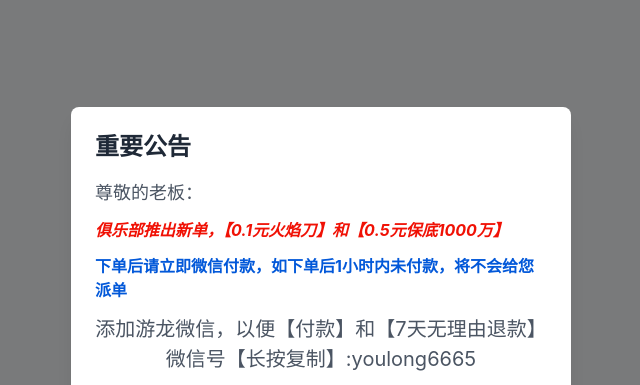
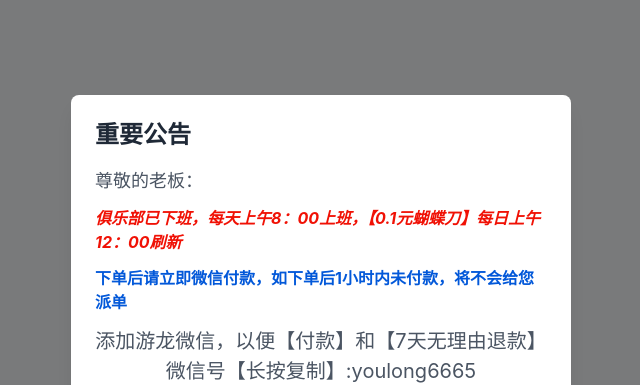
Before and after one commit to iill392/youlong666, a plain HTML site: page index.html in a window 1280 px wide. Shown: the top 385 px of the page, without its empty margins (319-959 px from the left). Drawn offline with nearby package versions, Linux system fonts and the light colour scheme.

Commit message:
Update index.html

```diff
--- a/index.html
+++ b/index.html
@@ -97,7 +97,7 @@
             <h2 class="text-2xl font-bold text-gray-800 mb-4">重要公告</h2>
             <div class="announcement-content text-gray-600 mb-6">
                 <p class="mb-3" style="font-size: 18px;">尊敬的老板：</p>
-                <p class="mb-3" style="font-size: 16px; font-weight: bold; font-style: italic; color: rgb(240, 17, 5);">俱乐部推出新单，【0.1元火焰刀】和【0.5元保底1000万】</p>
+                <p class="mb-3" style="font-size: 16px; font-weight: bold; font-style: italic; color: rgb(240, 17, 5);">俱乐部已下班，每天上午8：00上班，【0.1元蝴蝶刀】每日上午12：00刷新</p>
                 <p class="mb-3" style="font-weight: bold; color: rgb(2, 88, 217);">下单后请立即微信付款，如下单后1小时内未付款，将不会给您派单</p>
                 <p style="font-size: 20px; font-weight: normal; font-style: normal; text-align: center;">添加游龙微信，以便【付款】和【7天无理由退款】微信号【长按复制】:youlong6665</p>
             </div>
```
